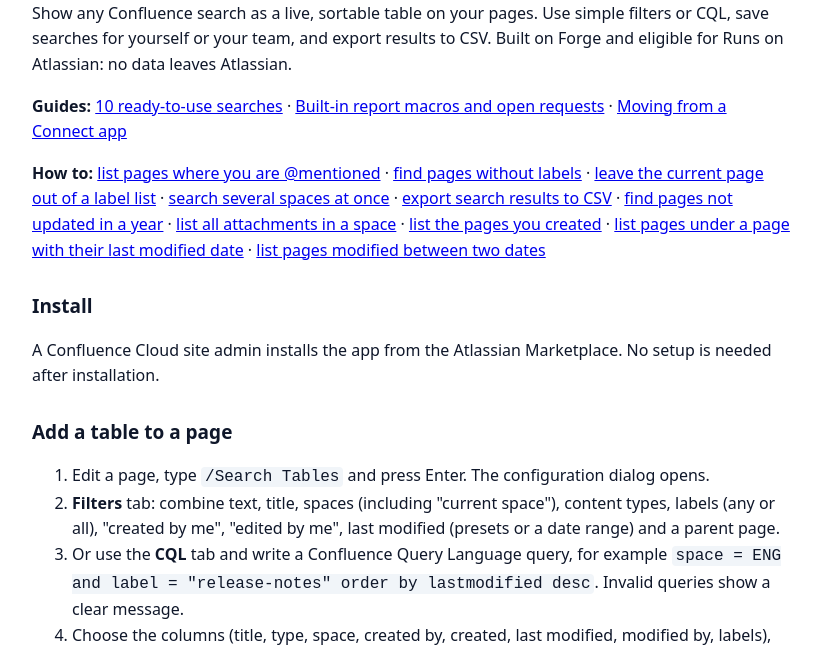
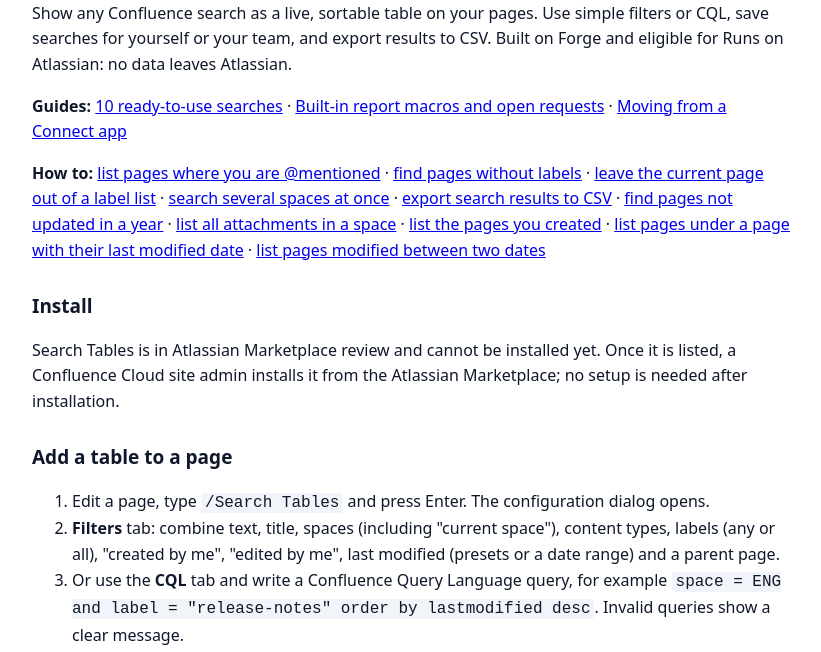
Before and after one commit to datadock-labs/datadock-labs.github.io, a plain HTML site: page search-tables/index.html in a window 1280 px wide. Shown: the part 147-799 px from the top of the page, without its empty margins (228-1049 px from the left). Drawn offline with Linux system fonts and the light colour scheme.

Commit message:
Search Tables: install note says in review

```diff
--- a/search-tables/index.html
+++ b/search-tables/index.html
@@ -9,7 +9,7 @@
 <p><b>Guides:</b> <a href="/search-tables/recipes.html">10 ready-to-use searches</a> · <a href="/search-tables/vs-native-macros.html">Built-in report macros and open requests</a> · <a href="/search-tables/migrate-from-connect.html">Moving from a Connect app</a></p>
 <p><b>How to:</b> <a href="/search-tables/find-pages-where-you-are-mentioned.html">list pages where you are @mentioned</a> · <a href="/search-tables/find-pages-without-labels.html">find pages without labels</a> · <a href="/search-tables/content-by-label-exclude-current-page.html">leave the current page out of a label list</a> · <a href="/search-tables/search-multiple-spaces.html">search several spaces at once</a> · <a href="/search-tables/export-confluence-search-to-csv.html">export search results to CSV</a> · <a href="/search-tables/find-stale-confluence-pages.html">find pages not updated in a year</a> · <a href="/search-tables/list-attachments-in-a-space.html">list all attachments in a space</a> · <a href="/search-tables/find-pages-i-created.html">list the pages you created</a> · <a href="/search-tables/list-descendant-pages-last-modified.html">list pages under a page with their last modified date</a> · <a href="/search-tables/pages-modified-between-two-dates.html">list pages modified between two dates</a></p>
 <h2>Install</h2>
-<p>A Confluence Cloud site admin installs the app from the Atlassian Marketplace. No setup is needed after installation.</p>
+<p>Search Tables is in Atlassian Marketplace review and cannot be installed yet. Once it is listed, a Confluence Cloud site admin installs it from the Atlassian Marketplace; no setup is needed after installation.</p>
 <h2>Add a table to a page</h2>
 <ol>
 <li>Edit a page, type <code>/Search Tables</code> and press Enter. The configuration dialog opens.</li>
```
